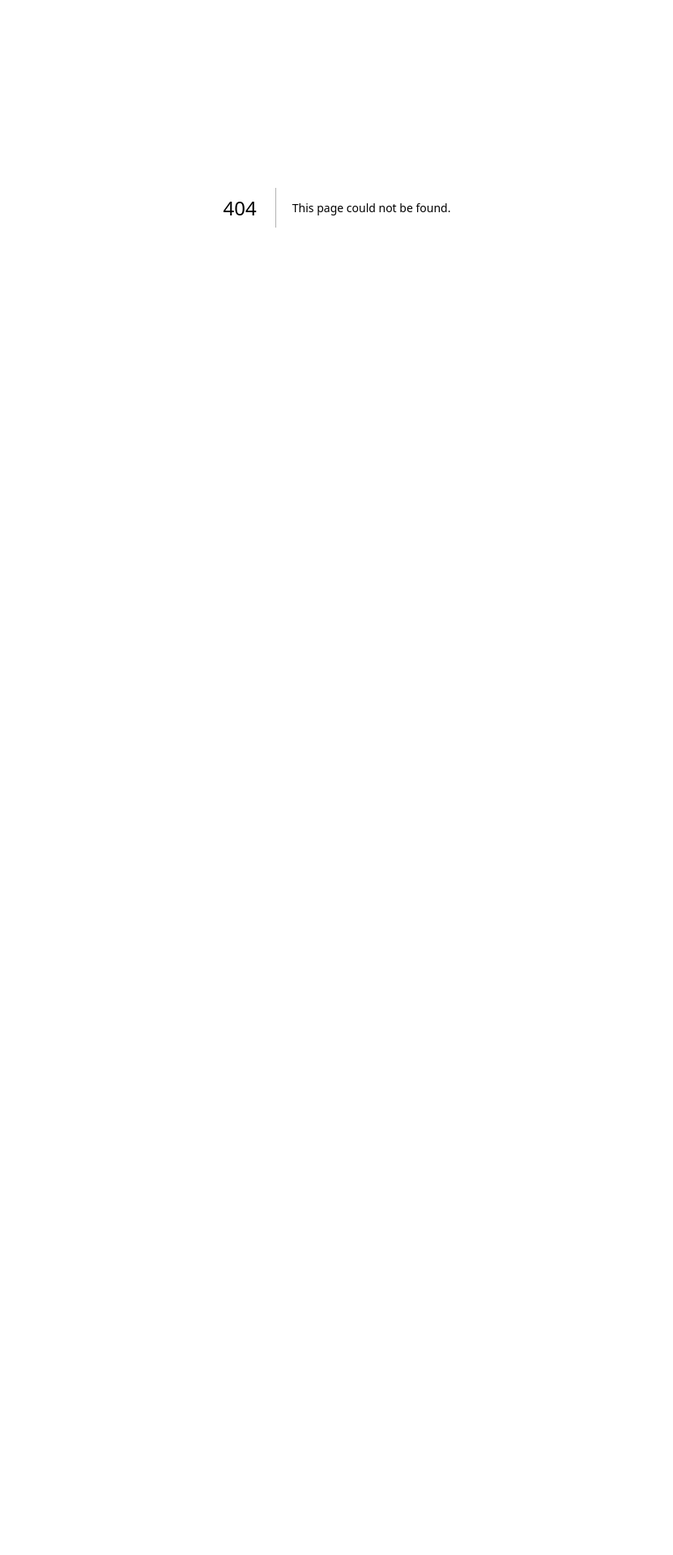
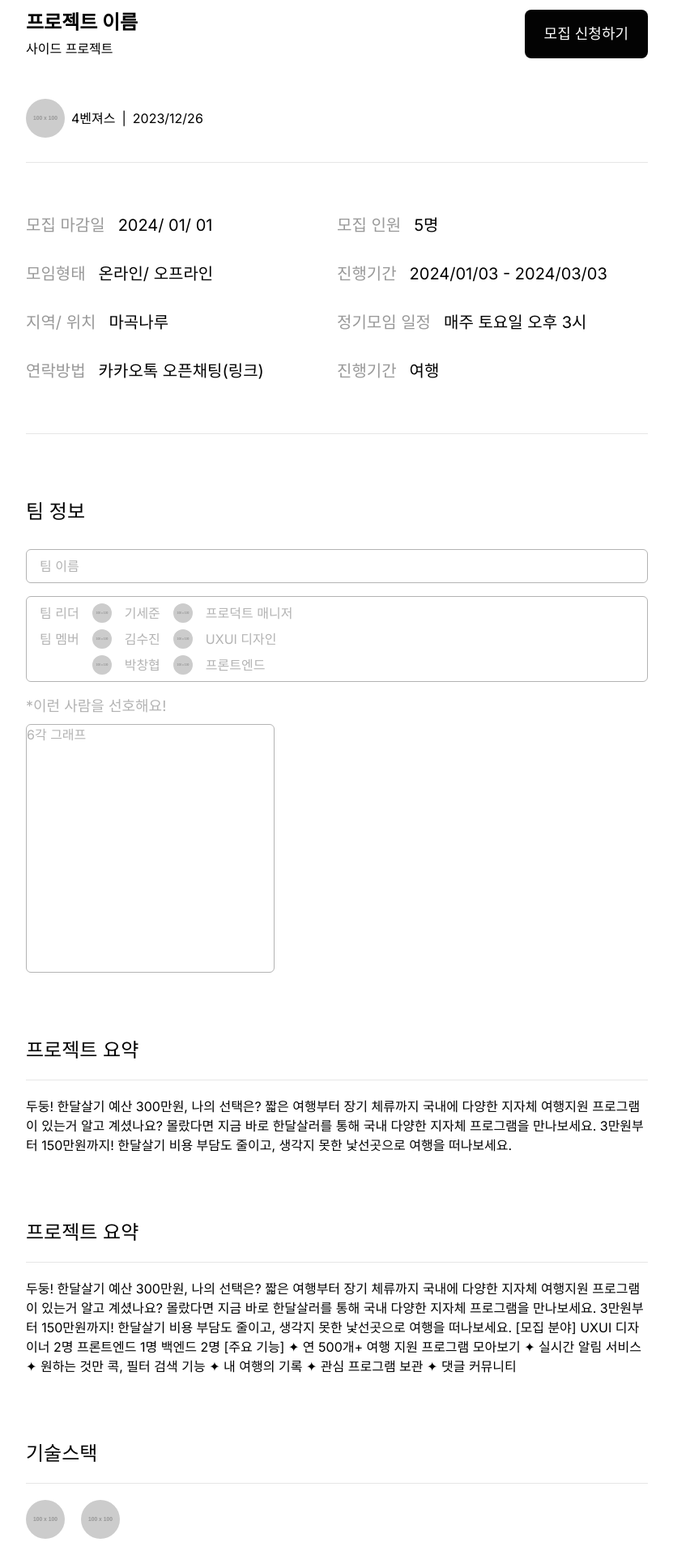
Before and after one commit to 9weeks-app-web/Team-4, a Next.js app: page /gathering/1 in a window 1280 px wide. Before the commit this address had no page. Shown: the part 240-2160 px from the top of the page at 81% size, without its empty margins (224-1055 px from the left). Before the commit the page ends 896 px from the top, so only its background shows below. Built offline with nearby package versions, Linux system fonts and the light colour scheme.

Commit message:
모임 상세 페이지 퍼블리싱

```diff
--- a/next.config.js
+++ b/next.config.js
@@ -1,4 +1,8 @@
 /** @type {import('next').NextConfig} */
-const nextConfig = {};
+const nextConfig = {
+  images: {
+    domains: ['dummyimage.com'],
+  },
+};
 
 module.exports = nextConfig;
--- /dev/null
+++ b/src/app/gathering/[postId]/(components)/section/Comment.tsx
@@ -0,0 +1,9 @@
+const Comment = () => {
+  return (
+    <div className="h-[300px] mt-12 border border-neutral-10 rounded-md">
+      댓글영역
+    </div>
+  );
+};
+
+export default Comment;
--- /dev/null
+++ b/src/app/gathering/[postId]/(components)/section/GatheringDetailHeader.tsx
@@ -0,0 +1,25 @@
+import Button2 from '../../../(components)/button/Button2';
+
+interface GatheringDetailHeaderProps {
+  title: string;
+  type: string;
+}
+
+const GatheringDetailHeader = ({ title, type }: GatheringDetailHeaderProps) => {
+  return (
+    <>
+      <button className="text-3xl mb-[50px]">＜</button>
+      <div className="flex justify-between">
+        <div className="flex flex-col justify-between">
+          <h2 className="text-2xl font-bold">{title}</h2>
+          <p>{type}</p>
+        </div>
+        <div className="">
+          <Button2 content="모집 신청하기" />
+        </div>
+      </div>
+    </>
+  );
+};
+
+export default GatheringDetailHeader;
--- /dev/null
+++ b/src/app/gathering/[postId]/(components)/section/GatheringInfoSection.tsx
@@ -0,0 +1,30 @@
+const GatheringInfoSection = () => {
+  return (
+    <section className="grid grid-cols-2 grid-flow-row gap-y-[30px] py-[62px] border-y border-neutral-10">
+      <GatheringInfo title="모집 마감일" description="2024/ 01/ 01" />
+      <GatheringInfo title="모집 인원" description="5명" />
+      <GatheringInfo title="모임형태" description="온라인/ 오프라인" />
+      <GatheringInfo title="진행기간" description="2024/01/03 - 2024/03/03" />
+      <GatheringInfo title="지역/ 위치" description="마곡나루" />
+      <GatheringInfo title="정기모임 일정" description="매주 토요일 오후 3시" />
+      <GatheringInfo title="연락방법" description="카카오톡 오픈채팅(링크)" />
+      <GatheringInfo title="진행기간" description="여행" />
+    </section>
+  );
+};
+
+export default GatheringInfoSection;
+
+interface GatheringInfoProps {
+  title: string;
+  description: string;
+}
+
+const GatheringInfo = ({ title, description }: GatheringInfoProps) => {
+  return (
+    <div className="flex gap-4 text-[20px]">
+      <div className="text-neutral-40">{title}</div>
+      <div>{description}</div>
+    </div>
+  );
+};
--- /dev/null
+++ b/src/app/gathering/[postId]/(components)/section/RecommendGathering.tsx
@@ -0,0 +1,19 @@
+import NormalGatherigCard from '@/app/gathering/(components)/card/NormalGatheringCard';
+
+const RecommendGathering = () => {
+  return (
+    <section className="flex flex-col w-full px-[20%] bg-primary-5 my-[100px] py-[50px]">
+      <p className="text-neutral-30">프로젝트 추천</p>
+      <h3 className="w-64 py-4 text-2xl break-keep">
+        지금 보고있는 프로젝트와 유사한 프로젝트들이에요
+      </h3>
+      <div className="flex gap-4 w-full mt-4">
+        <NormalGatherigCard />
+        <NormalGatherigCard />
+        <NormalGatherigCard />
+      </div>
+    </section>
+  );
+};
+
+export default RecommendGathering;
--- /dev/null
+++ b/src/app/gathering/[postId]/(components)/section/Section.tsx
@@ -0,0 +1,17 @@
+interface SectionProps {
+  children: React.ReactNode;
+  title: string;
+  line?: boolean;
+}
+
+const Section = ({ children, title, line }: SectionProps) => {
+  return (
+    <section className="mt-[80px]">
+      <h3 className={line ? 'text-2xl' : 'text-2xl mb-[30px]'}>{title}</h3>
+      {line && <div className="h-[1px] my-[20px] bg-neutral-10" />}
+      {children}
+    </section>
+  );
+};
+
+export default Section;
--- /dev/null
+++ b/src/app/gathering/[postId]/(components)/section/TeamInfo.tsx
@@ -0,0 +1,87 @@
+import Image from 'next/image';
+
+interface TeamInfoProps {
+  teamName: string;
+  members?: {
+    profileImg: string;
+    name: string;
+    spectrumImg: string;
+    position: string;
+    isLeader: boolean;
+  }[];
+  preference?: {};
+}
+
+const MEMBERS = [
+  {
+    profileImg: 'https://dummyimage.com/100x100/74afe3/fff',
+    name: '기세준',
+    spectrumImg: 'https://dummyimage.com/100x100/74afe3/fff',
+    position: '프로덕트 매니저',
+    isLeader: true,
+  },
+  {
+    profileImg: 'https://dummyimage.com/100x100/74afe3/fff',
+    name: '김수진',
+    spectrumImg: 'https://dummyimage.com/100x100/74afe3/fff',
+    position: 'UXUI 디자인',
+    isLeader: false,
+  },
+  {
+    profileImg: 'https://dummyimage.com/100x100/74afe3/fff',
+    name: '박창협',
+    spectrumImg: 'https://dummyimage.com/100x100/74afe3/fff',
+    position: '프론트엔드',
+    isLeader: false,
+  },
+];
+
+const TeamInfo = ({
+  teamName,
+  members = MEMBERS,
+  preference,
+}: TeamInfoProps) => {
+  return (
+    <div className="flex flex-col gap-4 text-neutral-30 ">
+      <div className="px-4 py-2 border border-neutral-30 rounded-md">
+        {teamName}
+      </div>
+      <div className="flex gap-4 px-4 py-2 border border-neutral-30 rounded-md">
+        <div className="flex flex-col gap-2">
+          <div>팀 리더</div>
+          <div>팀 멤버</div>
+        </div>
+        <div className="flex flex-col gap-2">
+          {members?.map(({ profileImg, name, spectrumImg, position }) => (
+            <div key={name} className="flex gap-4">
+              <Image
+                className="rounded-[50%]"
+                src={profileImg}
+                alt="member profile"
+                width={24}
+                height={24}
+              />
+              <span>{name}</span>
+              <Image
+                className="rounded-[50%]"
+                src={spectrumImg}
+                alt="member profile"
+                width={24}
+                height={24}
+              />
+              <span>{position}</span>
+            </div>
+          ))}
+        </div>
+      </div>
+      <div>
+        <p className="pb-2 text-lg">*이런 사람을 선호해요!</p>
+        <div className="w-[40%] aspect-square border border-neutral-30 rounded-md">
+          6각 그래프
+        </div>
+      </div>
+    </div>
+  );
+};
+
+export default TeamInfo;
--- /dev/null
+++ b/src/app/gathering/[postId]/page.tsx
@@ -0,0 +1,99 @@
+import Image from 'next/image';
+import GatheringDetailHeader from './(components)/section/GatheringDetailHeader';
+import GatheringInfoSection from './(components)/section/GatheringInfoSection';
+import Section from './(components)/section/Section';
+import TeamInfo from './(components)/section/TeamInfo';
+import Comment from './(components)/section/Comment';
+import RecommendGathering from './(components)/section/RecommendGathering';
+
+const GatheringDetailPage = () => {
+  return (
+    <>
+      <main className="py-[70px] px-[20%] min-h-screen">
+        <GatheringDetailHeader title="프로젝트 이름" type="사이드 프로젝트" />
+        <div className="flex items-center gap-2 mt-[50px] mb-[30px]">
+          <Image
+            className="rounded-[50%]"
+            src="https://dummyimage.com/100x100/74afe3/fff"
+            alt="team profile"
+            width={48}
+            height={48}
+          />
+          <div>4벤져스</div>
+          <div>|</div>
+          <div>2023/12/26</div>
+        </div>
+        <GatheringInfoSection />
+        <Section title="팀 정보">
+          <TeamInfo teamName="팀 이름" />
+        </Section>
+        <Section title="프로젝트 요약" line={true}>
+          <p>
+            두둥! 한달살기 예산 300만원, 나의 선택은? 짧은 여행부터 장기
+            체류까지 국내에 다양한 지자체 여행지원 프로그램이 있는거 알고
+            계셨나요? 몰랐다면 지금 바로 한달살러를 통해 국내 다양한 지자체
+            프로그램을 만나보세요. 3만원부터 150만원까지! 한달살기 비용 부담도
+            줄이고, 생각지 못한 낯선곳으로 여행을 떠나보세요.
+          </p>
+        </Section>
+        <Section title="프로젝트 요약" line={true}>
+          <p>
+            두둥! 한달살기 예산 300만원, 나의 선택은? 짧은 여행부터 장기
+            체류까지 국내에 다양한 지자체 여행지원 프로그램이 있는거 알고
+            계셨나요? 몰랐다면 지금 바로 한달살러를 통해 국내 다양한 지자체
+            프로그램을 만나보세요. 3만원부터 150만원까지! 한달살기 비용 부담도
+            줄이고, 생각지 못한 낯선곳으로 여행을 떠나보세요. [모집 분야] UXUI
+            디자이너 2명 프론트엔드 1명 백엔드 2명 [주요 기능] ✦ 연 500개+ 여행
+            지원 프로그램 모아보기 ✦ 실시간 알림 서비스 ✦ 원하는 것만 콕, 필터
+            검색 기능 ✦ 내 여행의 기록 ✦ 관심 프로그램 보관 ✦ 댓글 커뮤니티
+          </p>
+        </Section>
+        <Section title="기술스택" line={true}>
+          <div className="flex gap-5">
+            <Image
+              className="rounded-[50%]"
+              src="https://dummyimage.com/100x100/74afe3/fff"
+              alt="team profile"
+              width={48}
+              height={48}
+            />
+            <Image
+              className="rounded-[50%]"
+              src="https://dummyimage.com/100x100/74afe3/fff"
+              alt="team profile"
+              width={48}
+              height={48}
+            />
+          </div>
+        </Section>
+        <Section title="키워드" line={true}>
+          <div className="flex gap-5 text-neutral-20">
+            <div className="px-6 py-2 border border-neutral-10 rounded-3xl">
+              #UXUI
+            </div>
+            <div className="px-6 py-2 border border-neutral-10 rounded-3xl">
+              #앱개발
+            </div>
+            <div className="px-6 py-2 border border-neutral-10 rounded-3xl">
+              #여행플랫폼
+            </div>
+          </div>
+        </Section>
+        <div className="flex justify-between mt-[150px]">
+          <button>공유하기</button>
+          <button>신고하기</button>
+        </div>
+        <div className="flex justify-evenly py-4 mt-8 border border-neutral-10 rounded-md">
+          <div>좋아요</div>
+          <div>댓글</div>
+          <div>조회수</div>
+          <div>북마크</div>
+        </div>
+        <Comment />
+      </main>
+      <RecommendGathering />
+    </>
+  );
+};
+
+export default GatheringDetailPage;
```
